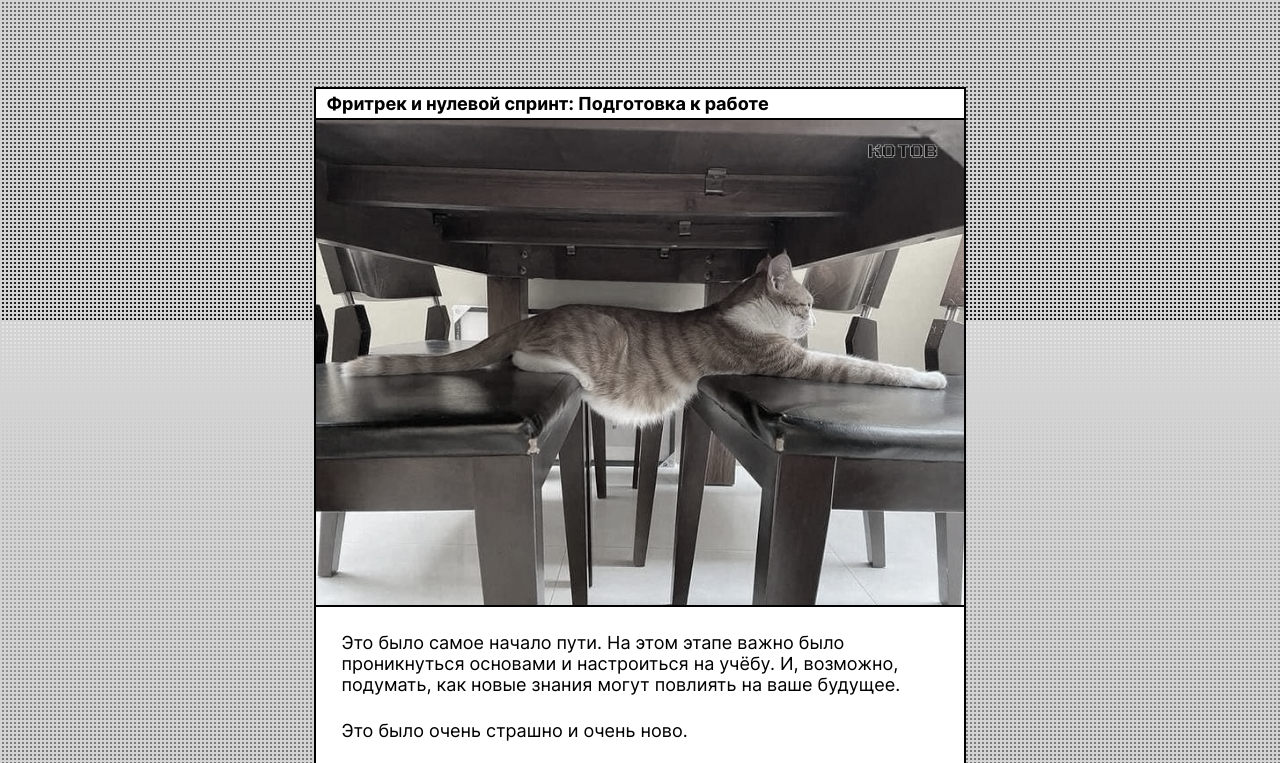
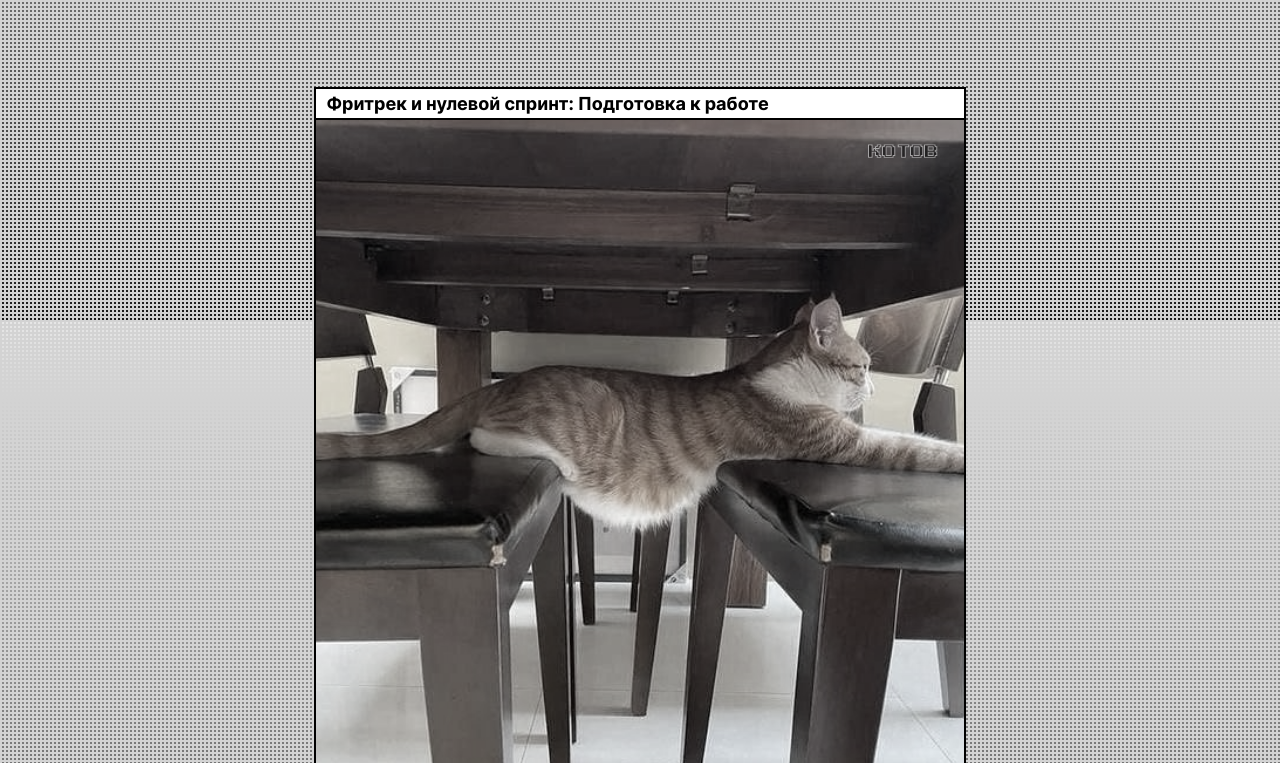
Before and after one commit to kseeed/zakrivayuschiy-teg-f, a plain HTML site: page index.html in a window 1280 px wide. Shown: the part 480-1243 px from the top of the page. Drawn offline with Linux system fonts and the light colour scheme.

Commit message:
final edits

```diff
--- a/styles/style.css
+++ b/styles/style.css
@@ -79,14 +79,10 @@
 
 .card__image-picture {
   inline-size: 100%;
-  max-block-size: 371px;
+  block-size: var(--picture-height-value);
   display: block;
   object-fit: cover;
   object-position: center;
-
-  @media (width > 375px) {
-    max-block-size: 696px;
-  }
 }
 
 .filter-grayscale {
--- a/styles/variables.css
+++ b/styles/variables.css
@@ -15,4 +15,5 @@
     --section-inline-size: clamp(375px, calc(375px + (700 - 375) * (100vw - 375px) / (1440 - 375)), 700px);
     --section-block-size: clamp(327px, calc(327px + 41 * (100vw - 375px) / 1065), 368px);
     --header-padding-value: clamp(122px, calc(122px + 8 * (100vw - 375px) / 1065), 130px);
+    --picture-height-value: clamp(371px, calc(371px + 325 * (100vw - 375px) / 1065), 696px);
 }
```
